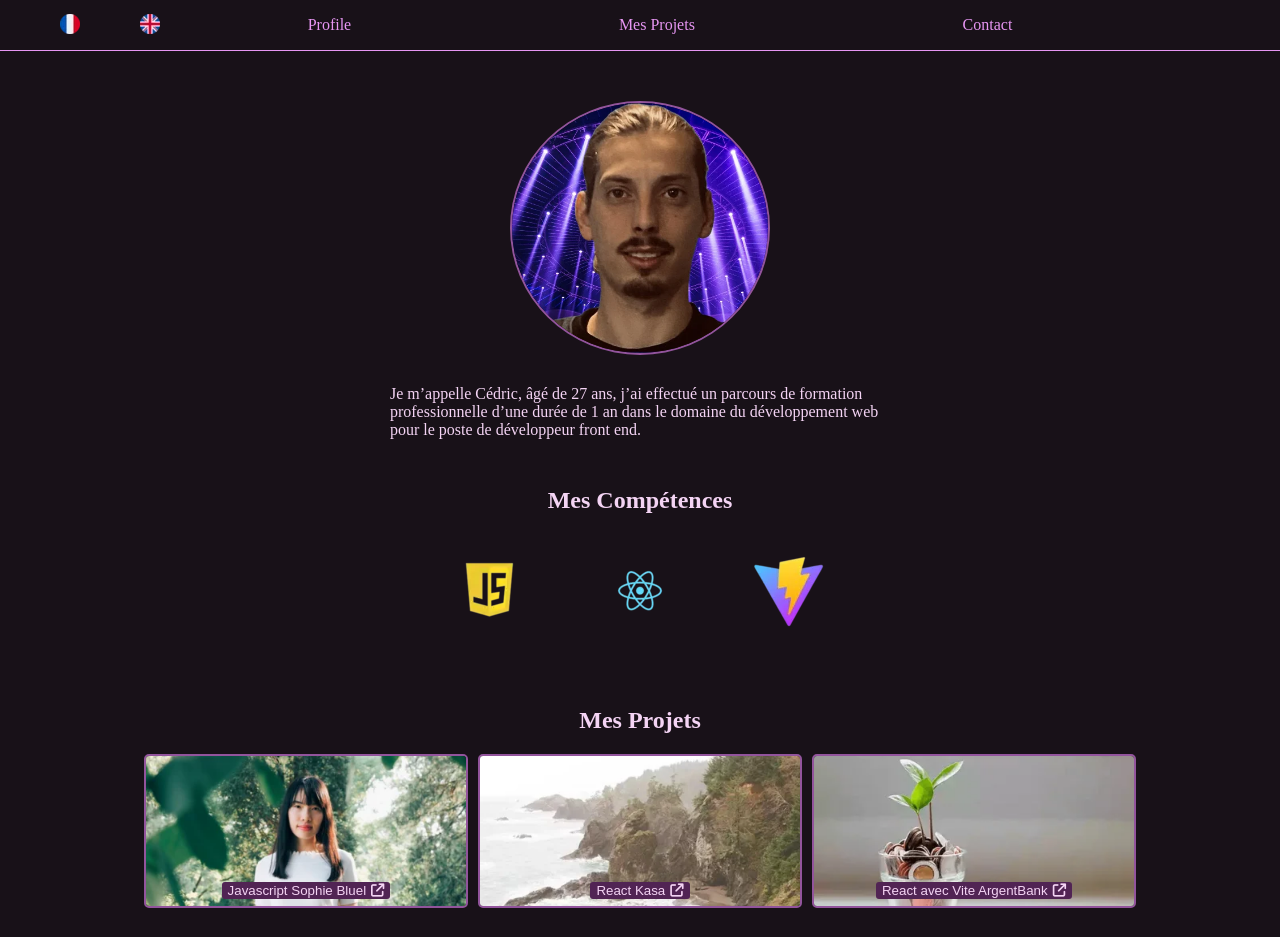
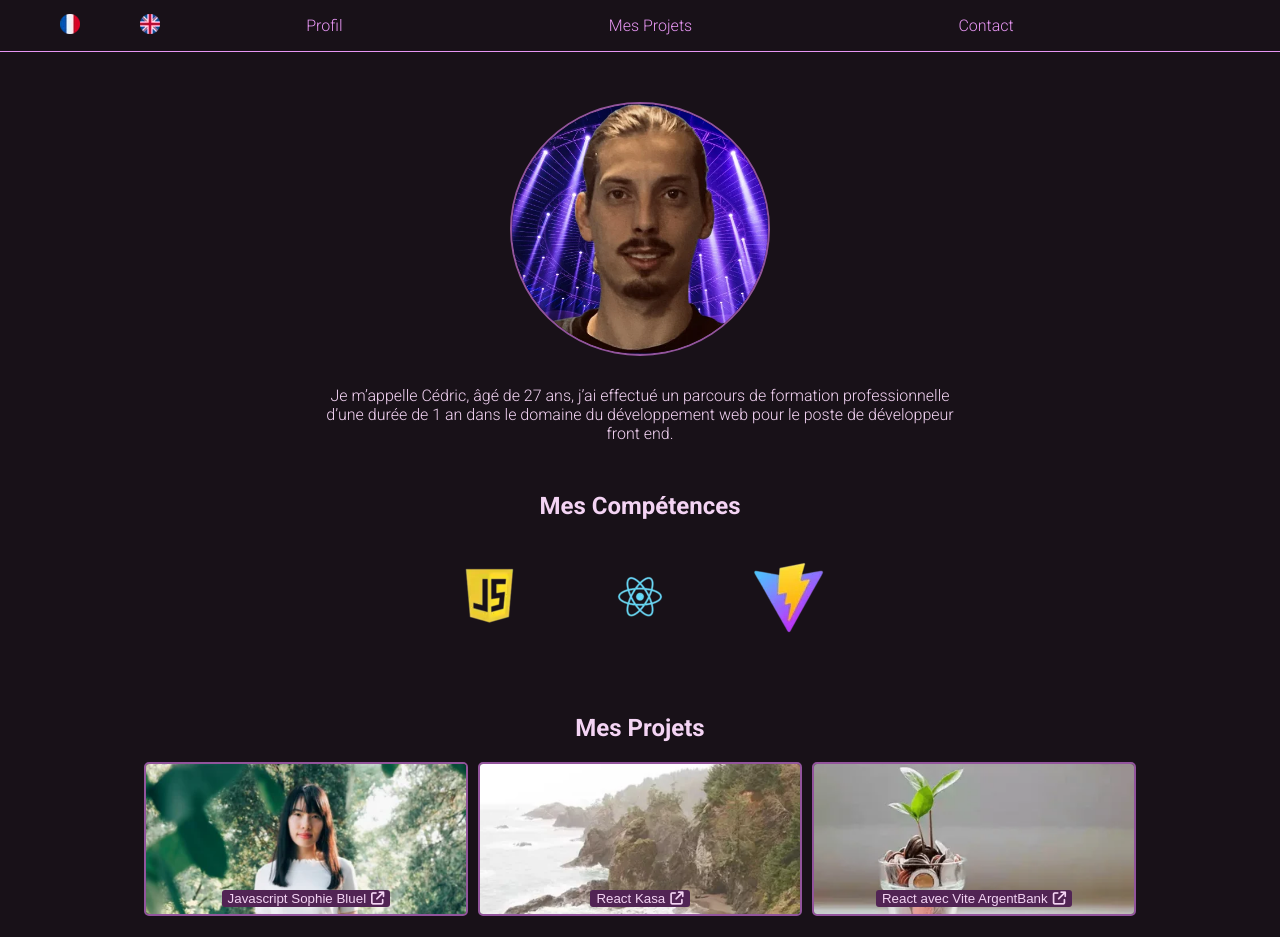
Before and after one commit to cedric-developpeur-web/ReactVite_Portfolio, a React (Vite) app in the folder front_end/: page / in a window 1280 px wide. Built offline with nearby package versions, Linux system fonts and the light colour scheme.

Commit message:
ajustement de la balise p en h1 dans presentation + modification scss + ajout de l'ouverture de lien dans une page differente

```diff
--- a/front_end/index.html
+++ b/front_end/index.html
@@ -5,6 +5,9 @@
   <meta charset="UTF-8" />
   <meta name="viewport" content="width=device-width, initial-scale=1.0" />
   <script src="https://kit.fontawesome.com/d93d053796.js" crossorigin="anonymous"></script>
+  <link rel="preconnect" href="https://fonts.googleapis.com">
+  <link rel="preconnect" href="https://fonts.gstatic.com" crossorigin>
+  <link href="https://fonts.googleapis.com/css2?family=Roboto:wght@300;700&display=swap" rel="stylesheet">
   <title>Portfolio</title>
 </head>
 
--- a/front_end/src/component/presentation/Presentation.jsx
+++ b/front_end/src/component/presentation/Presentation.jsx
@@ -8,7 +8,7 @@ const Presentation = () => {
     <div id='profile' className='prestation'>
       <img src='/assets/Profile.webp' alt="photo de profile du développer cedric" />
       <div className='descript'>
-        <p>{t('presentation.description')}</p>
+        <h1>{t('presentation.description')}</h1>
       </div>
     </div>
   );
--- a/front_end/src/component/presentation/presentation.scss
+++ b/front_end/src/component/presentation/presentation.scss
@@ -19,10 +19,13 @@
   flex-direction: column;
   align-items: center;
 
-  p {
+  h1 {
     width: 50%;
     margin: 30px 0px 0px 0px;
     color: $color_text;
+    text-align: center;
+    font-size: 16px;
+    font-weight: 300;
   }
 }
 
--- a/front_end/src/component/work/Structure.jsx
+++ b/front_end/src/component/work/Structure.jsx
@@ -44,7 +44,7 @@ const Structure = () => {
   };
 
   const redirection = () => {
-    window.location.href = annonce.weblink;
+    window.open(annonce.weblink, '_blank');
   };
   return (
     <>
--- a/front_end/src/component/work/structure.scss
+++ b/front_end/src/component/work/structure.scss
@@ -3,6 +3,11 @@
   flex-direction: column;
   gap: 20px;
   padding: 30px;
+
+  img {
+    object-fit: cover;
+    object-position: top center;
+  }
 
   .posi_button {
 
@@ -45,6 +50,7 @@
   }
 
   .dispo_information {
+    text-align: center;
     color: #fff;
   }
 
--- a/front_end/src/scss/global.scss
+++ b/front_end/src/scss/global.scss
@@ -1,4 +1,7 @@
 body {
+  font-family: "Roboto", sans-serif;
+  font-weight: 300;
+  font-style: normal;
   margin: 0px;
   background-color: $color_body;
 
@@ -8,6 +11,16 @@ body {
   }
 }
 
+h2 {
+  font-family: "Roboto", sans-serif;
+  font-weight: 700;
+  font-style: normal;
+}
+
+p {
+  line-height: 25px;
+}
+
 // version tablette
 // @media screen and (min-width:767px) {}
 
--- a/front_end/src/traductor/en.json
+++ b/front_end/src/traductor/en.json
@@ -1,24 +1,24 @@
   {
     "navbar":{
       "title1": "Profile",
-      "title2": "My Projects",
+      "title2": "Projects",
       "title3": "Contact"
     },
     "presentation":{
      "description": "My name is Cédric, I'm 27 years old and I've completed a 1-year vocational training course in web development to become a front-end developer."
     },
     "competence":{
-      "description":"My skills"
+      "description":"Skills"
     },
    "projets":{
-      "description":"My Projects",
+      "description":"Projects",
     "item1":{
       "id":"cv1njdn",
       "title":"Javascript Sophie Bluel",
       "tag":"Sophie Bluel",
       "next":"Back to projects",
       "link":"project link github",
-       "weblink":"https://github.com/cedric-developpeur-web/Javascript_SophieBuel",
+      "weblink":"https://github.com/cedric-developpeur-web/Javascript_SophieBuel",
       "information":"Let me introduce you to the Sophie Bluel project with a brief introduction describing the purpose of the website developed for freelance photographer Nina Carducci. The website allows users to add photographs by displaying a gallery by category of the images they have uploaded to the site. This allows users to log in to their account to showcase their own gallery of photographs they have taken, but it also allows them to delete their photographs for better management of their work and to add them to the pre-selected categories offered to them for better organisation and visibility of their work.",
        "image":[
         {
--- a/front_end/src/traductor/fr.json
+++ b/front_end/src/traductor/fr.json
@@ -1,6 +1,6 @@
   {
     "navbar":{
-      "title1": "Profile",
+      "title1": "Profil",
       "title2": "Mes Projets",
       "title3": "Contact"
     },
```
